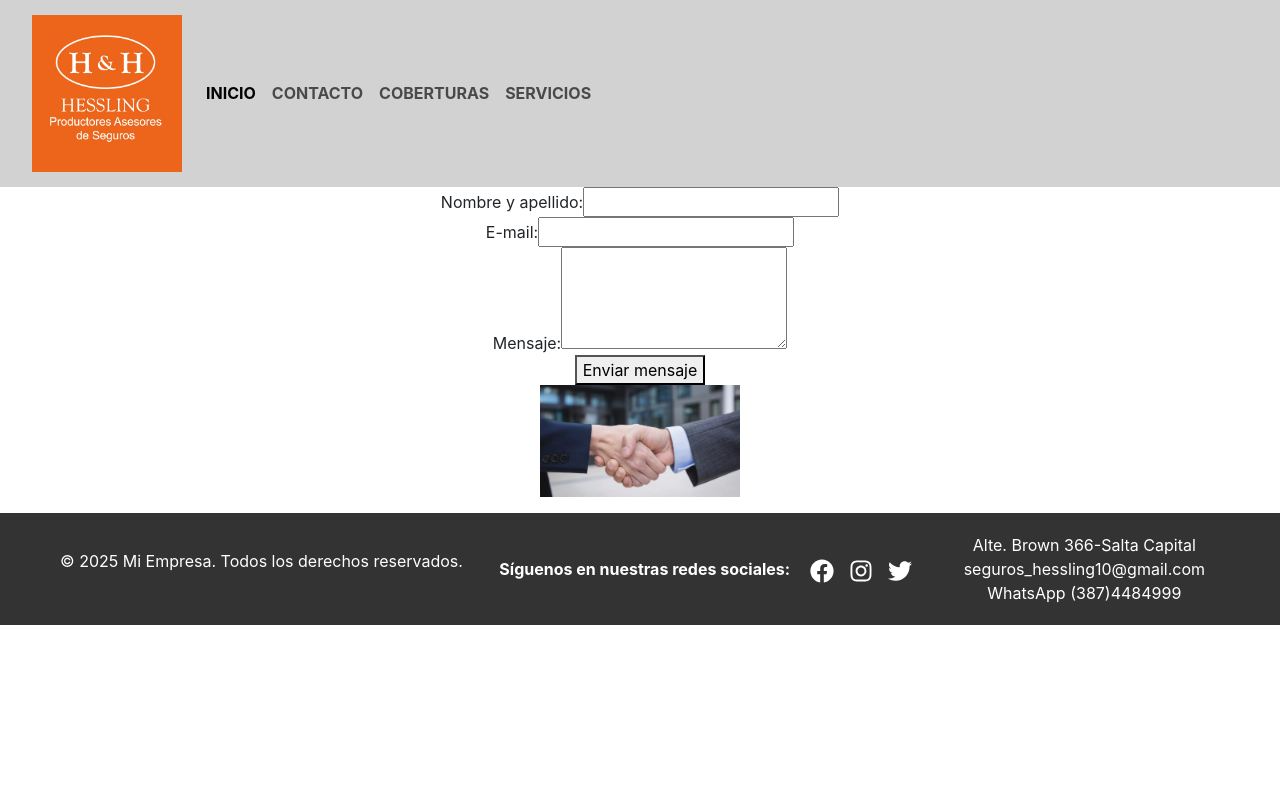
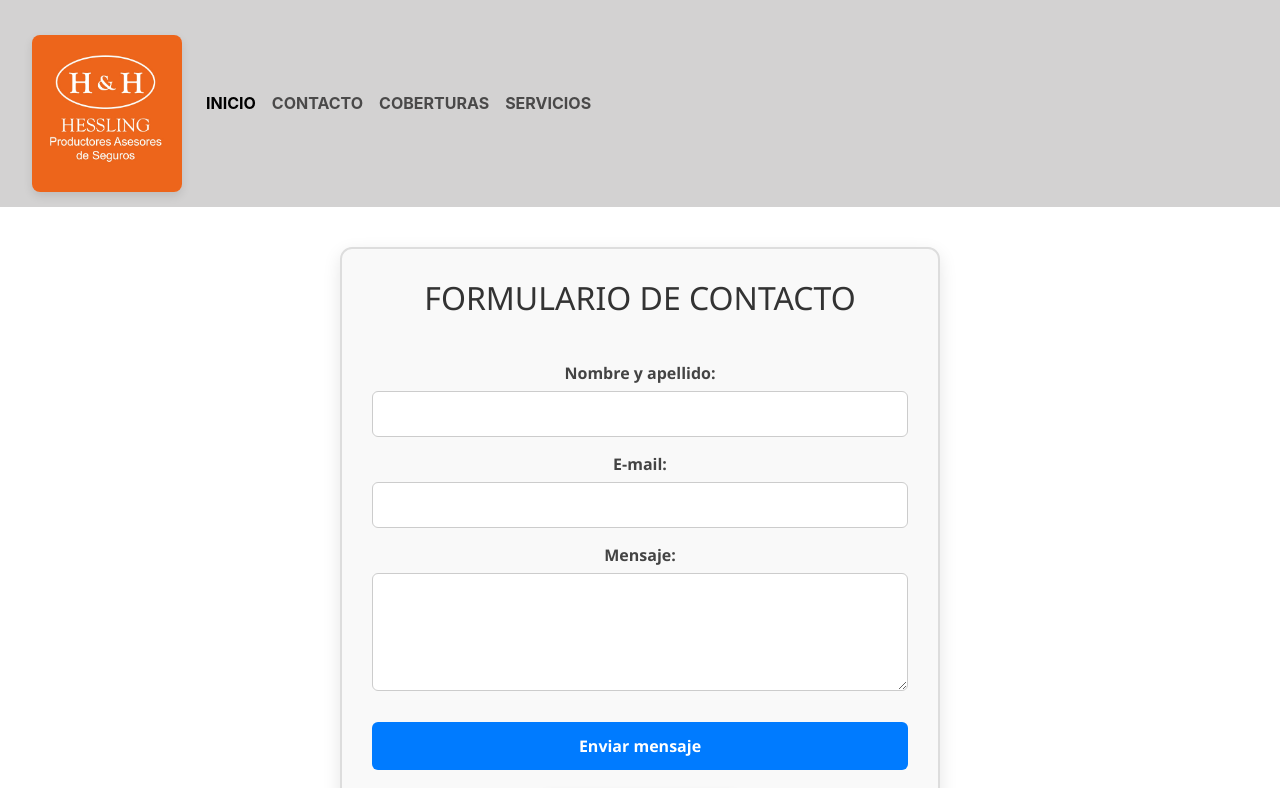
Before and after one commit to noeliahessling2025/proyecto_final, a React (Create React App) app: page /contact in a window 1280 px wide. Shown: the top 788 px of the page. Built offline with nearby package versions, Linux system fonts and the light colour scheme.

Commit message:
proyecto final

```diff
--- a/src/App.js
+++ b/src/App.js
@@ -2,7 +2,6 @@ import logo from './logo.svg';
 import './App.css';
 import { BrowserRouter, Routes, Route } from 'react-router-dom';
 import Home from './pages/home/Home';
-import About from './pages/about/About';
 import Contact from './pages/contact/Contact';
 import Galery from './pages/galery/Galery';
 import Navbar from './components/navbar/Navbar';
@@ -19,7 +18,6 @@ function App() {
 
         <Routes>
           <Route path='/' element={<Home />} />
-          <Route path='/about' element={<About />} />
           <Route path='/contact' element={<Contact />} />
           <Route path='/galery' element={<Galery />} />
           <Route path='/productos' element={<Productos />} />
--- a/src/components/hero/Hero.jsx
+++ b/src/components/hero/Hero.jsx
@@ -5,7 +5,7 @@ import heroImage from '../../images/hero.png';
 const Hero = () => {
   return (
     <section className="hero">
-      <img src={heroImage} alt="Seguro de vida" className="hero-image" />
+      <img src={heroImage} alt="Seguros" className="hero-image" />
       <div className="hero-text">
         <h1>Somos Productores de Seguros con más de 40 años de trayectoria.</h1>
         <h4>Trabajamos con las principales aseguradoras para garantizarle la mejor cobertura y precio.</h4>
--- a/src/components/quote/Quote.jsx
+++ b/src/components/quote/Quote.jsx
@@ -5,7 +5,7 @@ const Quote = () => {
     <section className="quote-call">
       <h2>Ofrecemos una amplia gama de seguros diseñados para satisfacer cada necesidad.</h2>
       <h4>Conocé nuestras coberturas.</h4>
-      <button onClick={() => window.location.href = '/cotizar'}>Coberturas</button>
+      <button onClick={() => window.location.href = '/galery'}>Coberturas</button>
     </section>
   );
 };
--- a/src/pages/about/About.jsx
+++ /dev/null
@@ -1,7 +0,0 @@
-import React from 'react'
-
-export default function About() {
-  return (
-    <div>SERVICIOS</div>
-  )
-}
--- a/src/pages/contact/Contact.jsx
+++ b/src/pages/contact/Contact.jsx
@@ -2,7 +2,7 @@
 import React from 'react';
 import { useForm } from 'react-hook-form';
 import imagenFormulario from '../../images/formulario.jpeg'
-import styles from './contact.module.css'
+import styles from './Contact.module.css'
 
 const FormularioUsuario = ({ onSubmit, defaultValues = {} }) => {
   const {
@@ -17,6 +17,7 @@ const FormularioUsuario = ({ onSubmit, defaultValues = {} }) => {
     <form onSubmit={handleSubmit(onSubmit)} noValidate>
       {/* Nombre */}
       <div>
+        <h2>FORMULARIO DE CONTACTO</h2><br />
         <label htmlFor="nombre">Nombre y apellido:</label>
         <input
           id="nombre"
--- a/src/pages/contact/contact.module.css
+++ b/src/pages/contact/contact.module.css
@@ -2,3 +2,78 @@
   color: red;
   font-size: 0.9em;
 }
+
+/* contact.module.css */
+
+form {
+  max-width: 600px;
+  margin: 40px auto;
+  padding: 30px;
+  background-color: #f9f9f9;
+  border: 2px solid #ddd;
+  border-radius: 12px;
+  box-shadow: 0 6px 18px rgba(0, 0, 0, 0.1);
+  font-family: 'Segoe UI', sans-serif;
+}
+
+h2 {
+  text-align: center;
+  margin-bottom: 20px;
+  color: #333;
+}
+
+label {
+  display: block;
+  margin-bottom: 6px;
+  font-weight: 600;
+  color: #444;
+}
+
+input,
+textarea {
+  width: 100%;
+  padding: 10px 12px;
+  margin-bottom: 15px;
+  border: 1px solid #ccc;
+  border-radius: 6px;
+  font-size: 16px;
+  transition: border-color 0.3s ease;
+}
+
+input:focus,
+textarea:focus {
+  border-color: #007bff;
+  outline: none;
+}
+
+button {
+  width: 100%;
+  padding: 12px;
+  background-color: #007bff;
+  color: white;
+  border: none;
+  font-weight: bold;
+  font-size: 16px;
+  border-radius: 6px;
+  cursor: pointer;
+  transition: background-color 0.3s ease;
+  margin-top: 10px;
+}
+
+button:hover {
+  background-color: #0056b3;
+}
+
+.error {
+  color: #d9534f;
+  font-size: 14px;
+  margin-top: -10px;
+  margin-bottom: 10px;
+}
+
+img {
+  display: block;
+  margin: 20px auto 0;
+  border-radius: 8px;
+  box-shadow: 0 4px 10px rgba(0, 0, 0, 0.1);
+}
```
